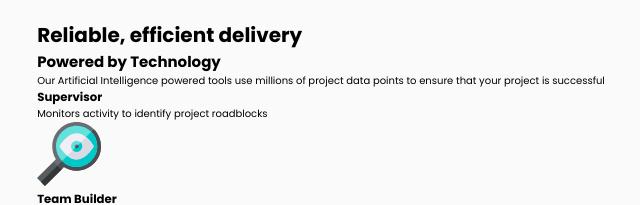
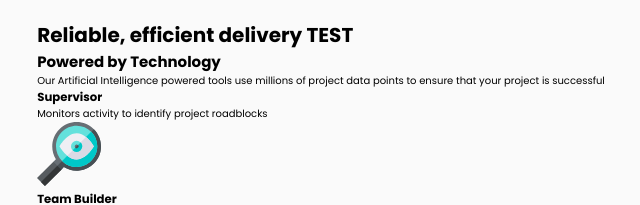
Before and after one commit to LucieLuB/FOUR-CARD-FEATURE, a plain HTML site: page index.html in a window 1280 px wide. Shown: the top 205 px of the page, 319-959 px from the left. Drawn offline with Linux system fonts and the light colour scheme.

Commit message:
test update

```diff
--- a/index.html
+++ b/index.html
@@ -32,7 +32,7 @@
   </head>
   <body>
     <main>
-      <h1>Reliable, efficient delivery</h1>
+      <h1>Reliable, efficient delivery TEST</h1>
       <h2>Powered by Technology</h2>
       <p>
         Our Artificial Intelligence powered tools use millions of project data
```
